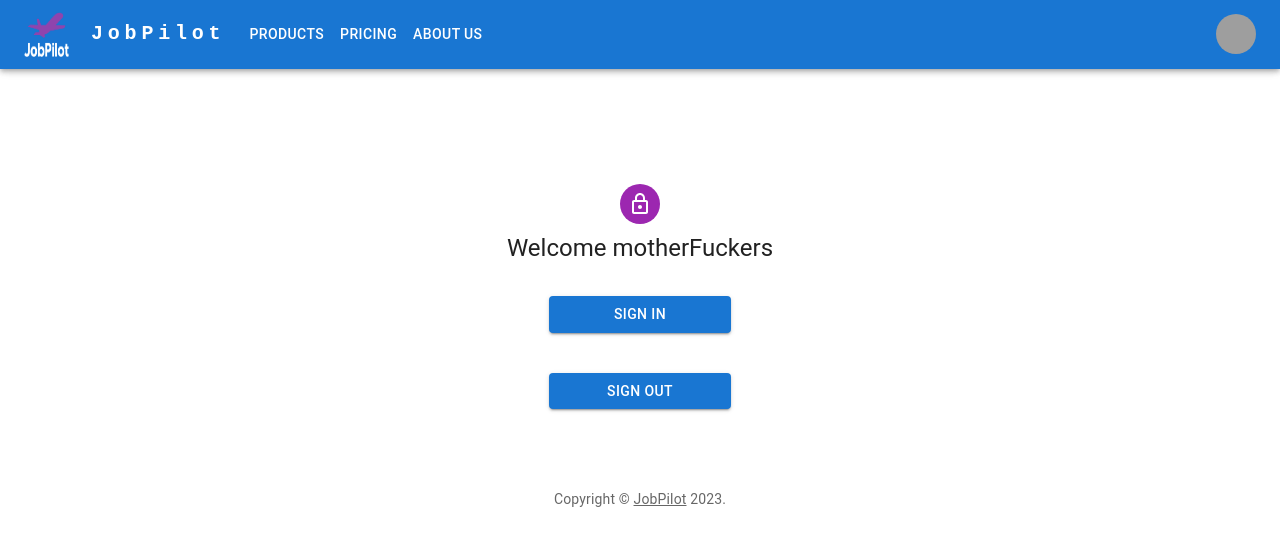
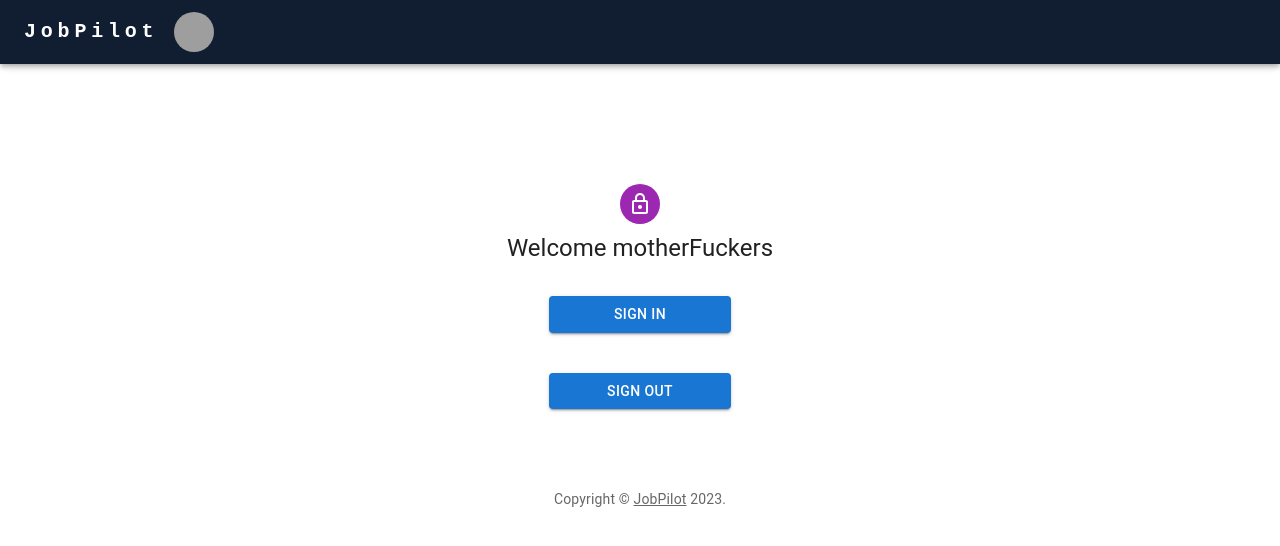
Before and after one commit to thejobpilot/frontend, a Next.js app: page / in a window 1280 px wide. Shown: the top 546 px of the page. Built offline with nearby package versions, Linux system fonts and the light colour scheme; grey boxes are pictures that could not be loaded.

Commit message:
Working on new NavBar component

```diff
--- a/src/components/navBar.tsx
+++ b/src/components/navBar.tsx
@@ -13,7 +13,6 @@ import Tooltip from '@mui/material/Tooltip';
 import MenuItem from '@mui/material/MenuItem';
 import AdbIcon from '@mui/icons-material/Adb';
 
-const pages = ['Products', 'Pricing', 'About Us'];
 const settings = ['Profile', 'Account', 'Dashboard', 'Logout'];
 
 function ResponsiveAppBar() {
@@ -36,10 +35,9 @@ function ResponsiveAppBar() {
     };
 
     return (
-        <AppBar position="fixed">
-            <Container maxWidth="xl">
+        <AppBar position="fixed" sx={{ backgroundColor: '#111E31' }}>
+        <Container maxWidth="xl">
                 <Toolbar disableGutters>
-                    <img src="/images/pngb.png" alt="Logo" style={{ width: '45px', height: '45px', marginRight: '22px'}}/>
                     <Typography
                         variant="h6"
                         noWrap
@@ -87,11 +85,6 @@ function ResponsiveAppBar() {
                                 display: { xs: 'block', md: 'none' },
                             }}
                         >
-                            {pages.map((page) => (
-                                <MenuItem key={page} onClick={handleCloseNavMenu}>
-                                    <Typography textAlign="center">{page}</Typography>
-                                </MenuItem>
-                            ))}
                         </Menu>
                     </Box>
                         <Typography
@@ -112,17 +105,6 @@ function ResponsiveAppBar() {
                     >
                         JopPilot
                     </Typography>
-                    <Box sx={{ flexGrow: 1, display: { xs: 'none', md: 'flex' } }}>
-                        {pages.map((page) => (
-                            <Button
-                                key={page}
-                                onClick={handleCloseNavMenu}
-                                sx={{ my: 2, color: 'white', display: 'block' }}
-                            >
-                                {page}
-                            </Button>
-                        ))}
-                    </Box>
 
                     <Box sx={{ flexGrow: 0 }}>
                         <Tooltip title="Open settings">
```
Also changed, not shown: 1 other file (tests, documents, lock files or other folders).
